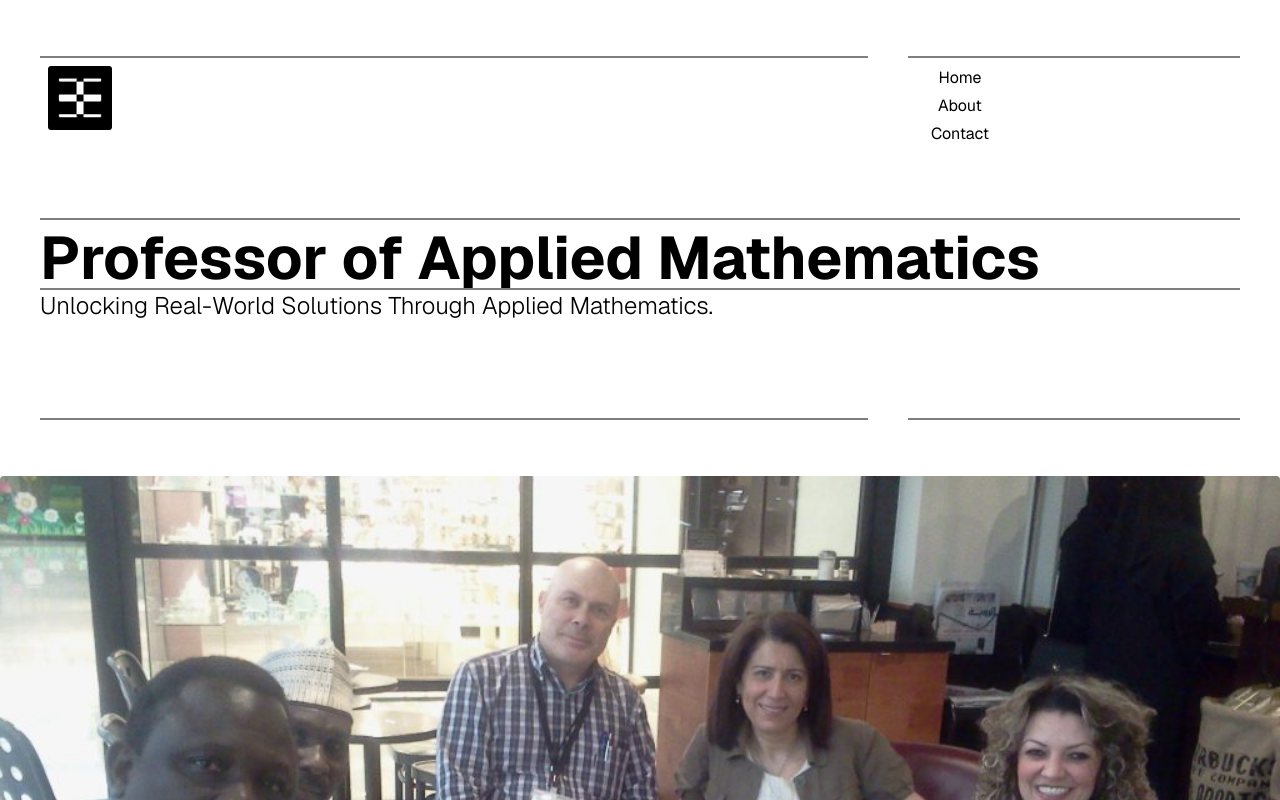
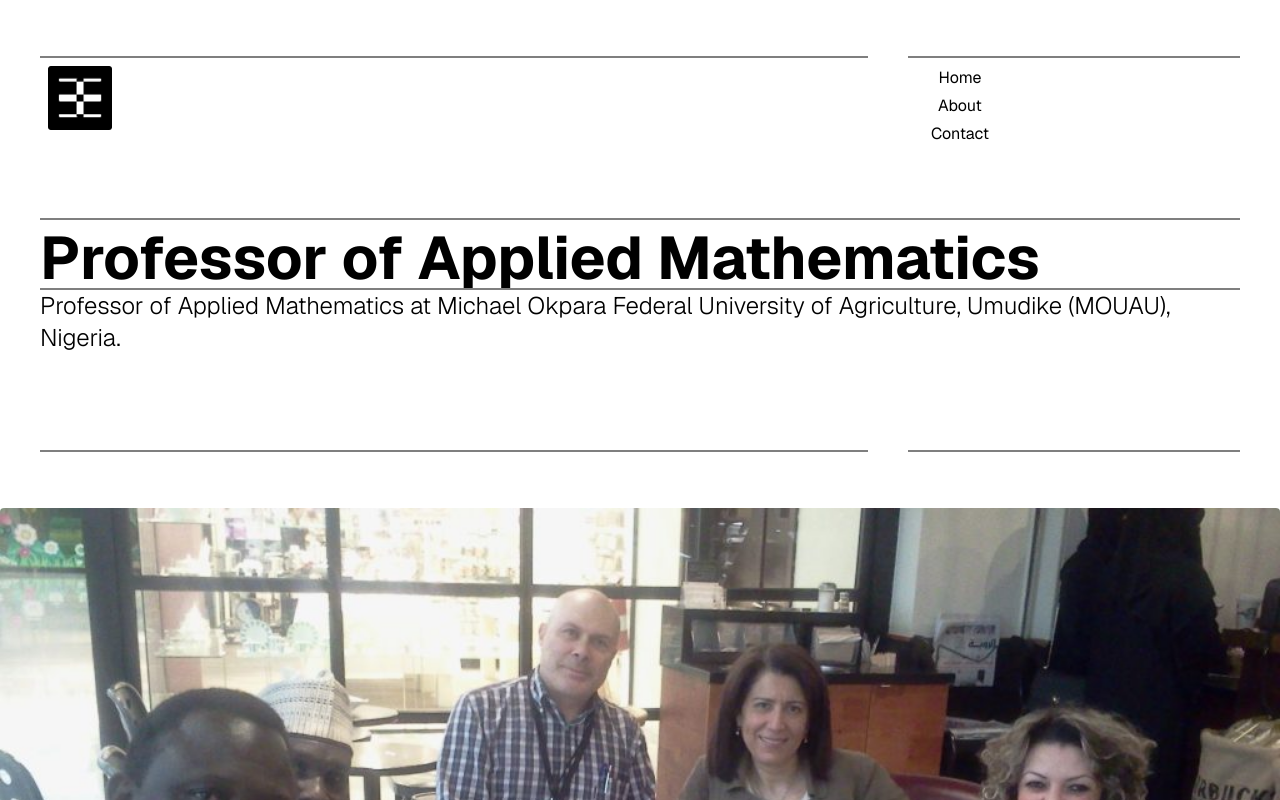
Before and after one commit to TimiMaliki/ProfSoMaliki, a Next.js app: page / in a window 1280 px wide. Shown: the top 800 px of the page. Built offline with nearby package versions, Linux system fonts and the light colour scheme.

Commit message:
added :Google Scholar page texts

```diff
--- a/app/Pages/Home.tsx
+++ b/app/Pages/Home.tsx
@@ -9,7 +9,7 @@ function Home({ }: Props) {
     return (
         <div className="w-full overflow-hidden">
             <StraightLines header={"Professor of Applied Mathematics"}
-                title={"Unlocking Real-World Solutions Through Applied Mathematics."} />
+                title={"Professor of Applied Mathematics at Michael Okpara Federal University of Agriculture, Umudike (MOUAU), Nigeria."} />
             <GoogleScholar />
         </div>
     )
```
Also changed, not shown: app/images/Prof-Niyi-Maliki-.jpeg (added).
